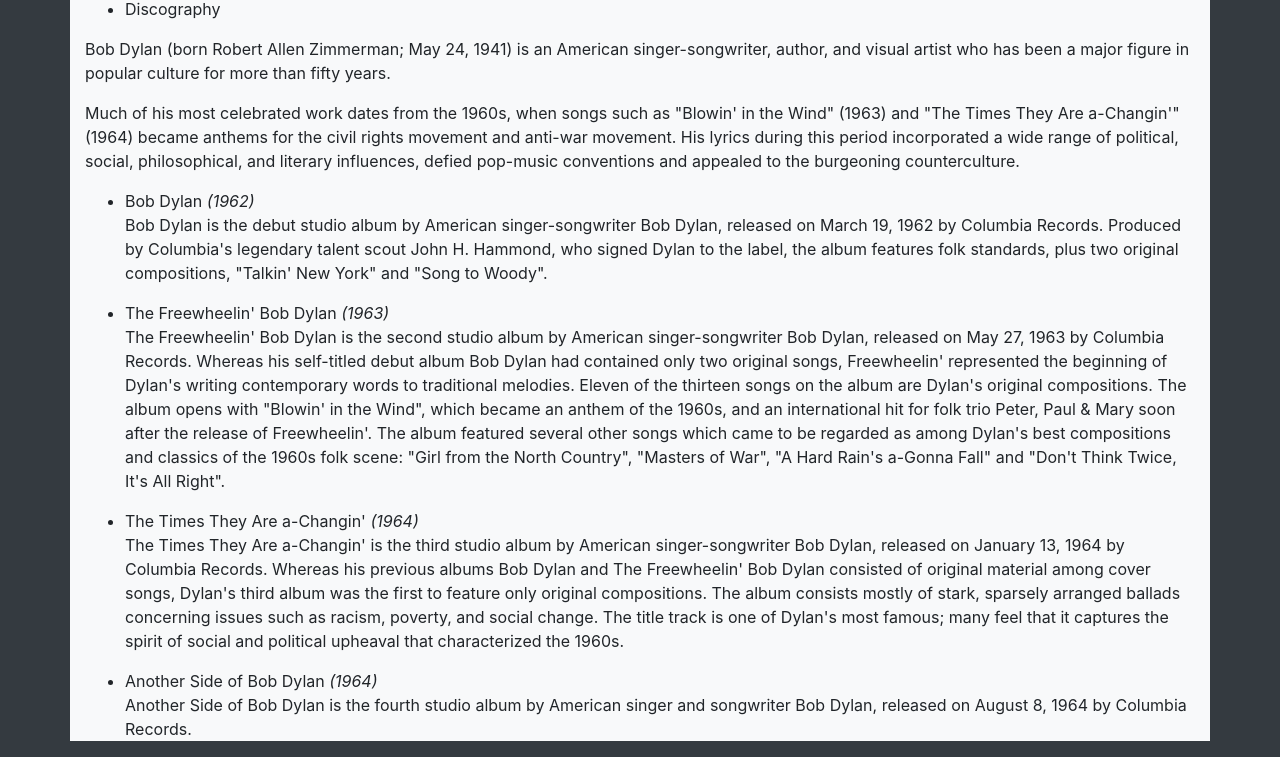
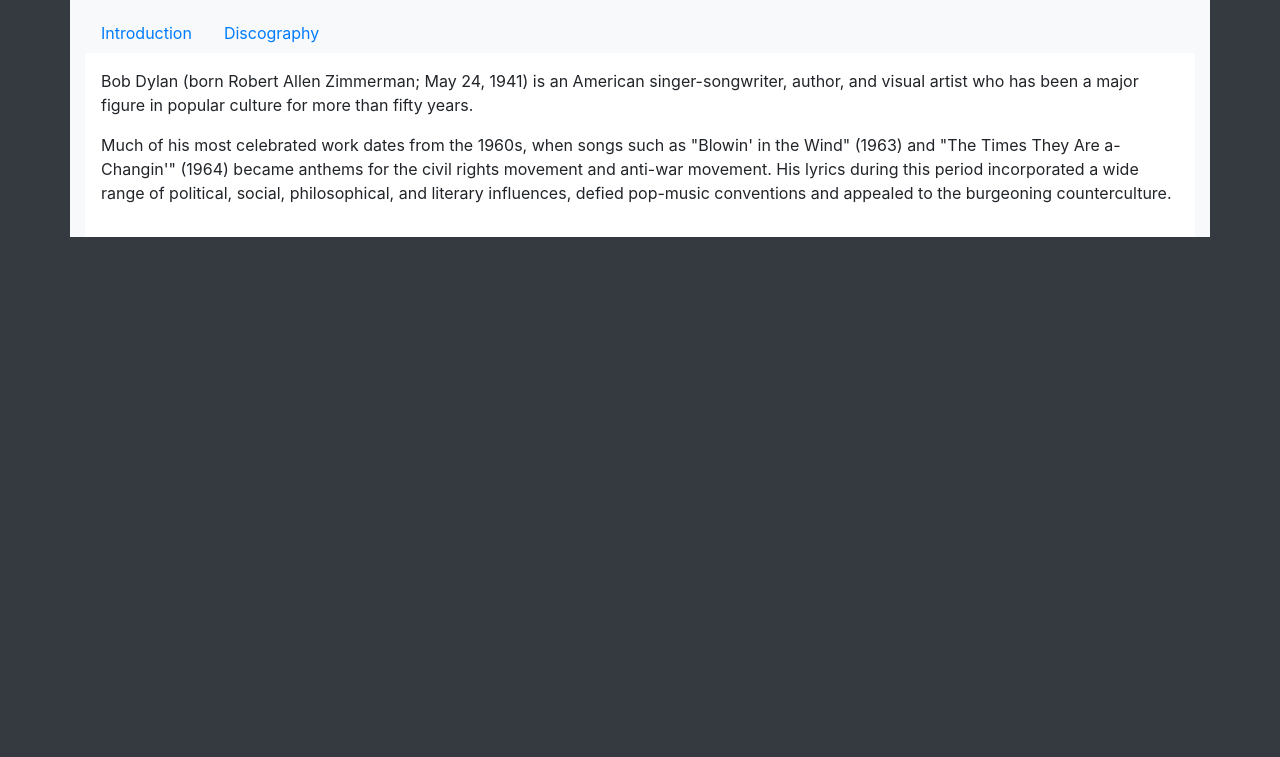
Before and after one commit to mattkrozel/atlas-web_front_end, a plain HTML site: page Bootstrap/4-index.html in a window 1280 px wide. Shown: the part 83-840 px from the top of the page. After the commit the page ends 800 px from the top, so only its background shows below. Drawn offline with nearby package versions, Linux system fonts and the light colour scheme.

Commit message:
completed task 4,

```diff
--- a/Bootstrap/4-index.html
+++ b/Bootstrap/4-index.html
@@ -13,19 +13,19 @@
     </head>
     <body class="bg-dark">
         <div class="bg-light p3 container-lg">
-            <h1>Bob Dylan</h1>
+            <h1 class="mb-4 mt-4">Bob Dylan</h1>
 
-            <ul>
-                <li>
-                    <a>Introduction</a>
+            <ul class="nav nav-tab" role="tablist">
+                <li class="nav-item">
+                    <a class="active active-tab nav-link" data-toggle="tab" role="tab" href="#Introduction">Introduction</a>
                 </li>
-                <li>
-                    <a>Discography</a>
+                <li class="nav-item">
+                    <a class="nav-link" data-toggle="tab" role="tab" href="#Discography">Discography</a>
                 </li>
             </ul>
-            <div>
+            <div class="bg-white p-3 tab-content">
 
-                <div>
+                <div class="show active fade tab-pane" id="Introduction">
                     <p>
                         Bob Dylan (born Robert Allen Zimmerman; May 24, 1941) is an American singer-songwriter, author, and visual artist who has been a major figure in popular culture for more than fifty years.
                     </p>
@@ -35,38 +35,38 @@
                     </p>
                 </div>
 
-                <div>
-                    <ul>
-                        <li>
-                            <a>Bob Dylan <em>(1962)</em></a>
-                            <div>
+                <div class="show fade tab-pane" id="Discography">
+                    <ul class="list-group list-unstyled accordion">
+                        <li class="card border-bottom list-group-item">
+                            <a type="button" data-toggle="collapse" href="#Album1" data-target="#Album1">Bob Dylan <em>(1962)</em></a>
+                            <div class="collapse" data-parent="#Discography" id="Album1">
                                 <p>
                                     Bob Dylan is the debut studio album by American singer-songwriter Bob Dylan, released on March 19, 1962 by Columbia Records. Produced by Columbia's legendary talent scout John H. Hammond, who signed Dylan to the label, the album features folk standards, plus two original compositions, "Talkin' New York" and "Song to Woody".
                                 </p>
                             </div>
                         </li>
 
-                        <li>
-                            <a>The Freewheelin' Bob Dylan <em>(1963)</em></a>
-                            <div>
+                        <li class="card border-bottom list-group-item">
+                            <a type="button" data-toggle="collapse" href="#Album2" data-target="#Album2">The Freewheelin' Bob Dylan <em>(1963)</em></a>
+                            <div class="collapse" data-parent="#Discography" id="Album2">
                                 <p>
                                     The Freewheelin' Bob Dylan is the second studio album by American singer-songwriter Bob Dylan, released on May 27, 1963 by Columbia Records. Whereas his self-titled debut album Bob Dylan had contained only two original songs, Freewheelin' represented the beginning of Dylan's writing contemporary words to traditional melodies. Eleven of the thirteen songs on the album are Dylan's original compositions. The album opens with "Blowin' in the Wind", which became an anthem of the 1960s, and an international hit for folk trio Peter, Paul & Mary soon after the release of Freewheelin'. The album featured several other songs which came to be regarded as among Dylan's best compositions and classics of the 1960s folk scene: "Girl from the North Country", "Masters of War", "A Hard Rain's a-Gonna Fall" and "Don't Think Twice, It's All Right".
                                 </p>
                             </div>
                         </li>
 
-                        <li>
-                            <a>The Times They Are a-Changin' <em>(1964)</em></a>
-                            <div>
+                        <li class="card border-bottom list-group-item">
+                            <a type="button" data-toggle="collapse" href="#Album3" data-target="#Album3">The Times They Are a-Changin' <em>(1964)</em></a>
+                            <div class="collapse" data-parent="#Discography" id="Album3">
                                 <p>
                                     The Times They Are a-Changin' is the third studio album by American singer-songwriter Bob Dylan, released on January 13, 1964 by Columbia Records. Whereas his previous albums Bob Dylan and The Freewheelin' Bob Dylan consisted of original material among cover songs, Dylan's third album was the first to feature only original compositions. The album consists mostly of stark, sparsely arranged ballads concerning issues such as racism, poverty, and social change. The title track is one of Dylan's most famous; many feel that it captures the spirit of social and political upheaval that characterized the 1960s.
                                 </p>
                             </div>
                         </li>
 
-                        <li>
-                            <a>Another Side of Bob Dylan <em>(1964)</em></a>
-                            <div>
+                        <li class="card list-group-item">
+                            <a type="button" data-toggle="collapse" href="#Album4" data-target="#Album4">Another Side of Bob Dylan <em>(1964)</em></a>
+                            <div class="collapse" data-parent="#Discography" id="Album4">
                                 <p>
                                     Another Side of Bob Dylan is the fourth studio album by American singer and songwriter Bob Dylan, released on August 8, 1964 by Columbia Records.
                                 </p>
```
Also changed, not shown: Bootstrap/5-index.html (added, +22 -0 lines), Bootstrap/6-styles.css (added).
